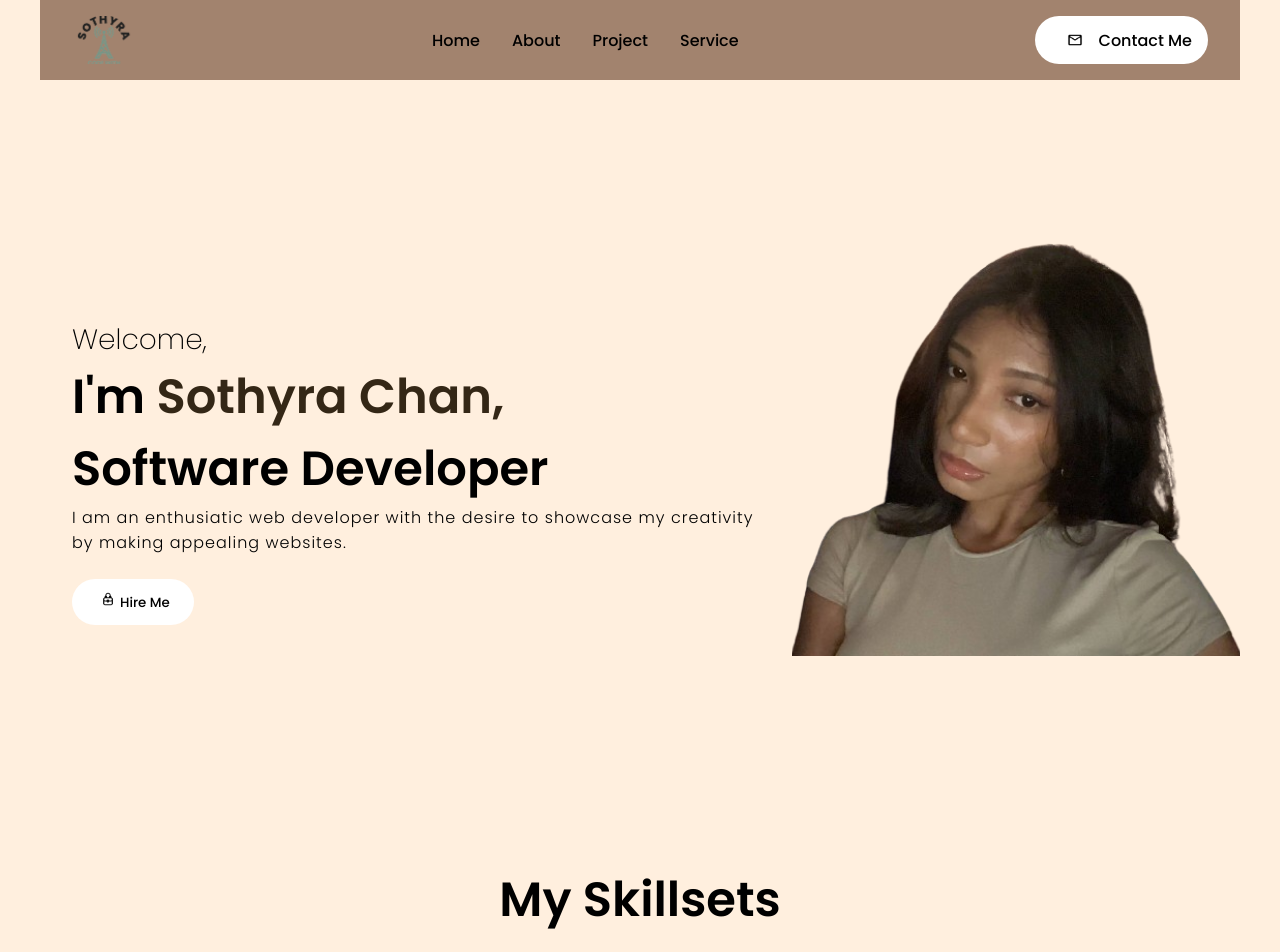
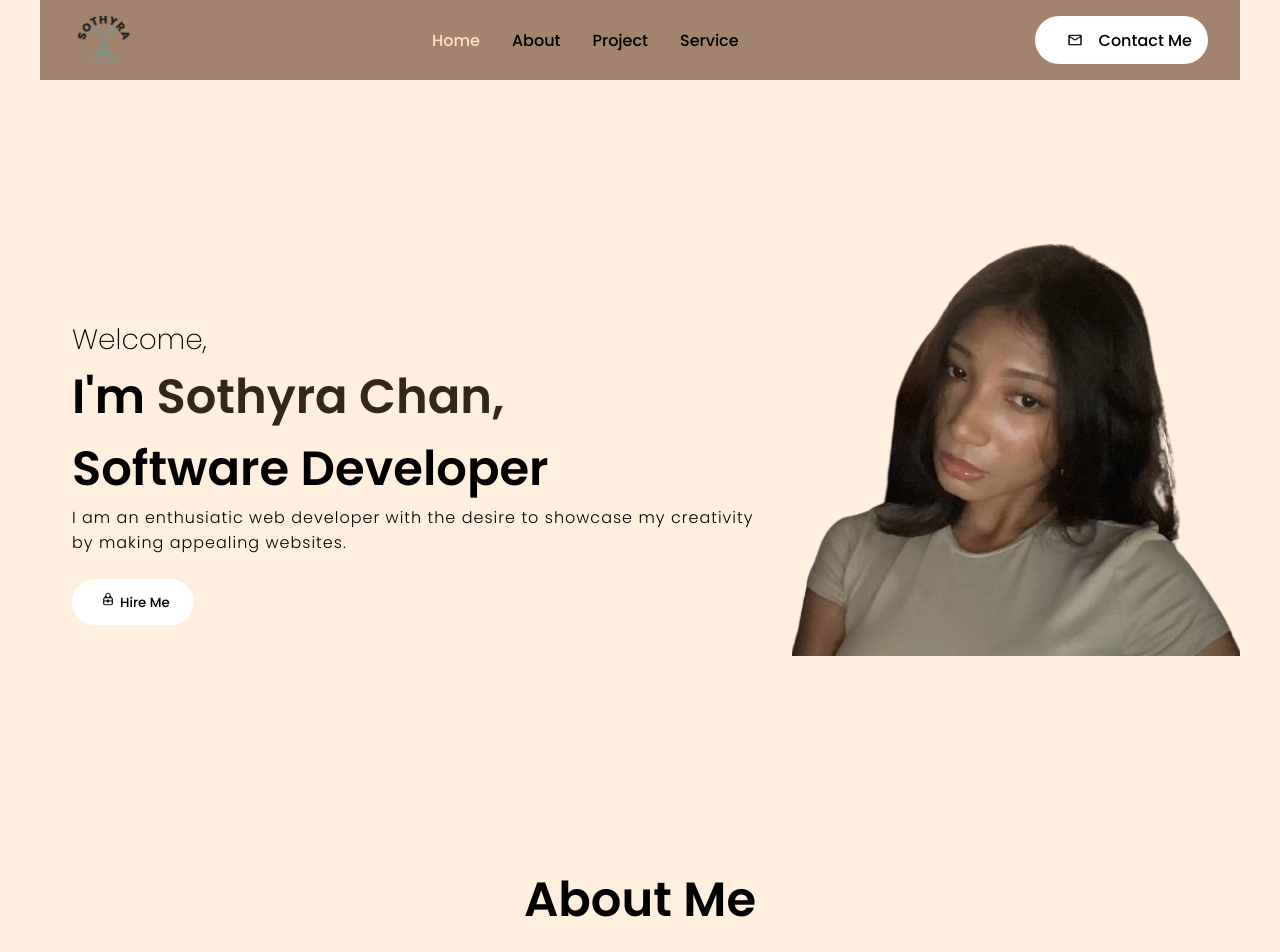
Before and after one commit to SothyraChan/portfolio, a React (Create React App) app: page / in a window 1280 px wide. Shown: the top 952 px of the page. Built offline with nearby package versions, Linux system fonts and the light colour scheme.

Commit message:
Decorating where needed

```diff
--- a/src/App.js
+++ b/src/App.js
@@ -3,6 +3,7 @@ import Intro from './components/Intro/intro';
 import Skills from "./components/Skills/skills";
 import Projects from "./components/Projects/projects";
 import Contact from "./components/Contact/contact";
+import Footer from "./components/Footer/footer";
 
 function App() {
   return (
@@ -12,6 +13,7 @@ function App() {
         <Skills />
         <Projects />
         <Contact />
+        <Footer />
     </div>
   );
 }
--- a/src/components/Contact/contact.css
+++ b/src/components/Contact/contact.css
@@ -44,6 +44,9 @@
     display: block;
     margin-bottom: 30px;
 }
+#contact {
+    margin-top: 6rem;
+}
 
 .contactDesc {
     padding: 1rem;
@@ -84,6 +87,7 @@
 .links {
     display: flex;
     flex-wrap: wrap;
+    margin-bottom: 4rem;
 }
 
 .link {
--- /dev/null
+++ b/src/components/Footer/footer.css
@@ -0,0 +1,12 @@
+.footer {
+    width: 100vw;
+    max-width: 75rem;
+    height: 4rem;
+    margin: 0 auto;
+    background: #b19888;
+    display: flex;
+    align-items: center;
+    justify-content: center;
+    font-weight: 300;
+    font-size: small;
+}
--- /dev/null
+++ b/src/components/Footer/footer.js
@@ -0,0 +1,12 @@
+import React from 'react';
+import './footer.css';
+
+const Footer = () => {
+    return (
+        <footer className="footer">
+            Copyright &#169; 2024 Sothyra Chan. All rights reserved.
+        </footer>
+    );
+}
+
+export default Footer;
--- a/src/components/NavBar/navbar.css
+++ b/src/components/NavBar/navbar.css
@@ -47,3 +47,9 @@
     width: 1rem;
     margin: 1rem;
 }
+
+.active {
+    color: bisque;
+    padding-bottom: 0.5rem;
+    border-bottom: 3px solide bisque;
+}
--- a/src/components/NavBar/navbar.js
+++ b/src/components/NavBar/navbar.js
@@ -9,12 +9,15 @@ const Navbar = () => {
         <nav className="navbar">
             <img src="logo.png" alt="logo" className='logo'/>
             <div className="desktopMenu">
-                <Link className="desktopMenuListItem">Home</Link>
-                <Link className="desktopMenuListItem">About</Link>
-                <Link className="desktopMenuListItem">Project</Link>
-                <Link className="desktopMenuListItem">Service</Link>
+                <Link activeClass='active' to='intro' spy={true} smooth={true} offset={-100} duration={500} className="desktopMenuListItem">Home</Link>
+                <Link activeClass='active' to='skills' spy={true} smooth={true} offset={-100} duration={500} className="desktopMenuListItem">About</Link>
+                <Link activeClass='active' to='projects' spy={true} smooth={true} offset={-100} duration={500} className="desktopMenuListItem">Project</Link>
+                <Link activeClass='active' to='services' spy={true} smooth={true} offset={-120} duration={500} className="desktopMenuListItem">Service</Link>
             </div>
-            <buttom className="desktopMenubtn">
+            <buttom className="desktopMenubtn" onclick={() => {
+                document.getElementById('contact').scrollIntoView({behavior: 'smooth'});
+            }
+        }>
                 <img src={contactImg} alt="" className="desktopMenuImg" />Contact Me</buttom>
         </nav>
     )
--- a/src/components/Skills/skills.js
+++ b/src/components/Skills/skills.js
@@ -9,7 +9,7 @@ import Resume from '../../assets/Resume.pdf';
 const Skills = () => {
     return (
         <section id='skills'>
-            <span className="skillTitle">My Skillsets</span>
+            <span className="skillTitle">About Me</span>
             <span className="skillDesc">I am passionate in learning and exposing my creativity thought creating interactive GUI and web designs. I am proficient in HTML, CSS, and Javascript.</span>
             <div className="skillBars">
                 <div className="skillBar">
```
